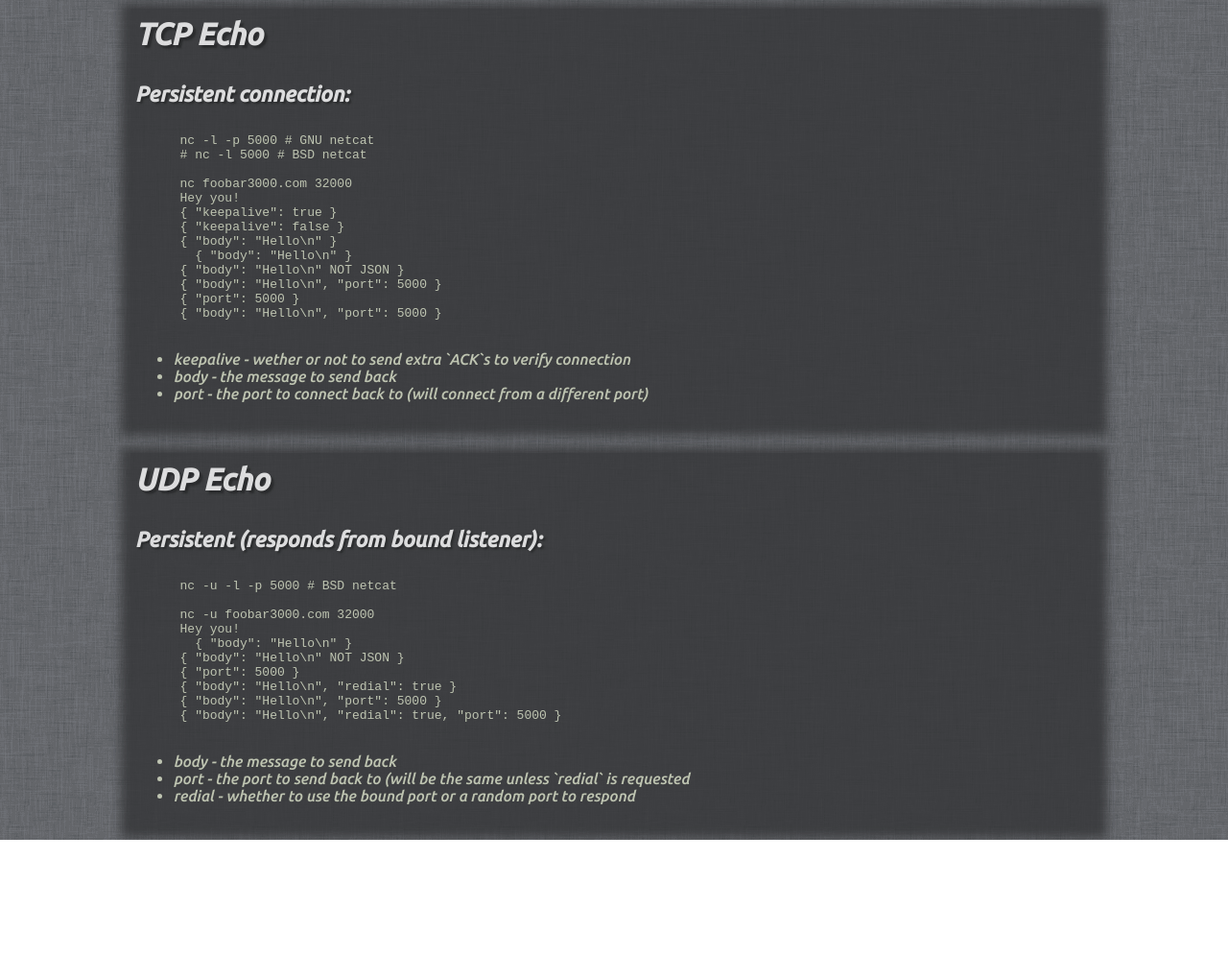
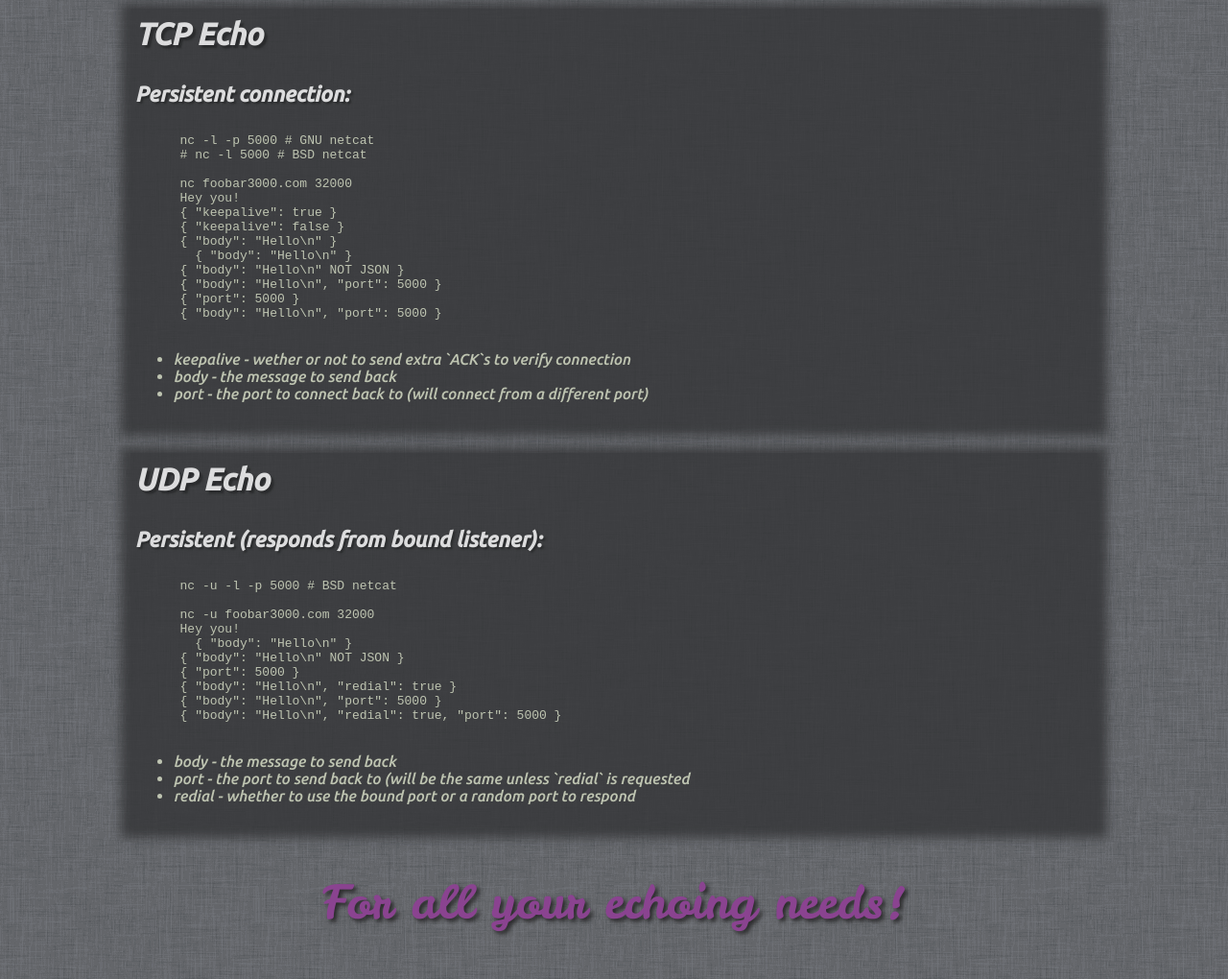
Before and after one commit to coolaj86/foobar3000, a website: page index.html in a window 1280 px wide. Shown: the part 1587-2607 px from the top of the page at 96% size. Before the commit the page ends 2462 px from the top, so only its background shows below. Drawn offline with Linux system fonts and the light colour scheme; files that its build step writes are made by us from their sources.

Commit message:
Added alternate stylesheet capability. Added footer. Made background non-scrolling. Made <pre> sections overflow auto.

```diff
--- a/assets/style.css
+++ b/assets/style.css
@@ -3,6 +3,7 @@
 body {
   font-family: 'Ubuntu', sans-serif;
   background-image: url('/assets/fabric.png');
+  background-attachment: fixed;
 }
 
 #header {
@@ -23,9 +24,18 @@ body {
   margin-left: auto;
   margin-right: auto;
   text-align: center;
-  width: 70%;
-/*  background-color: rgba(238, 234, 225, 1.000); */
+  width: 100%;
   text-shadow: rgba(42, 42, 43, 1.000) 1px 1px 6px;
+}
+
+#footer {
+  text-align: center;
+  text-shadow: rgba(42, 42, 43, 1.000) 3px 3px 4px;
+  font-family: 'Leckerli One', monospace;
+  font-size: 300%;
+  margin-top: 1em;
+  margin-bottom: 1em;
+  color: #8a4390;
 }
 
 .section {
@@ -39,6 +49,10 @@ body {
   color: rgba(213, 220, 195, 1.000);
   box-shadow: 0 4px 10px 10px rgba(52, 53, 55, 1.000);
   opacity: 0.8;
+}
+
+pre {
+  overflow: auto;
 }
 
 h2.section_head {
--- a/index.html
+++ b/index.html
@@ -2,6 +2,7 @@
   <head>
     <title>Foobar3000 - the world's most advanced test server</title>
     <link rel='stylesheet' href='assets/style.min.css' type='text/css' />
+    <link rel='alternate stylesheet' href='assets/style.css' type='text/css' />
     <script src="assets/ender.js"></script>
   </head>
   <body>
@@ -149,5 +150,8 @@
       </li>
     </ul>
   </div>
+  <div id="footer">
+    For all your echoing needs!
+  </div>
   </body>
 </html>
```
